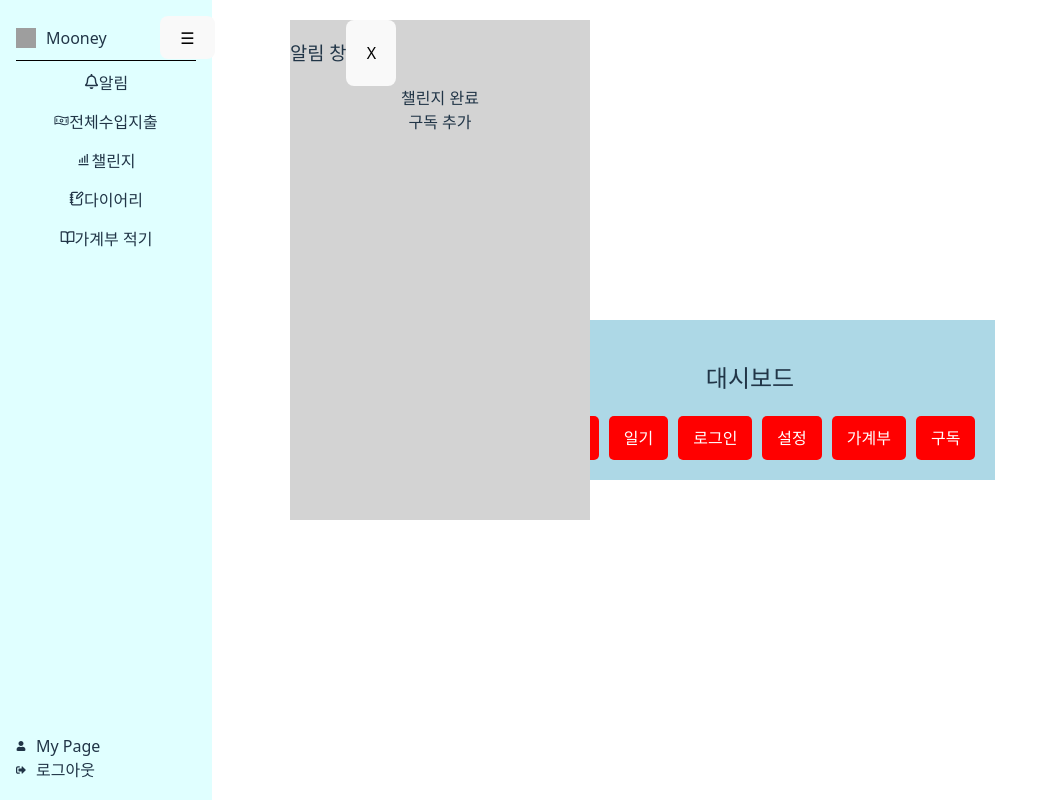
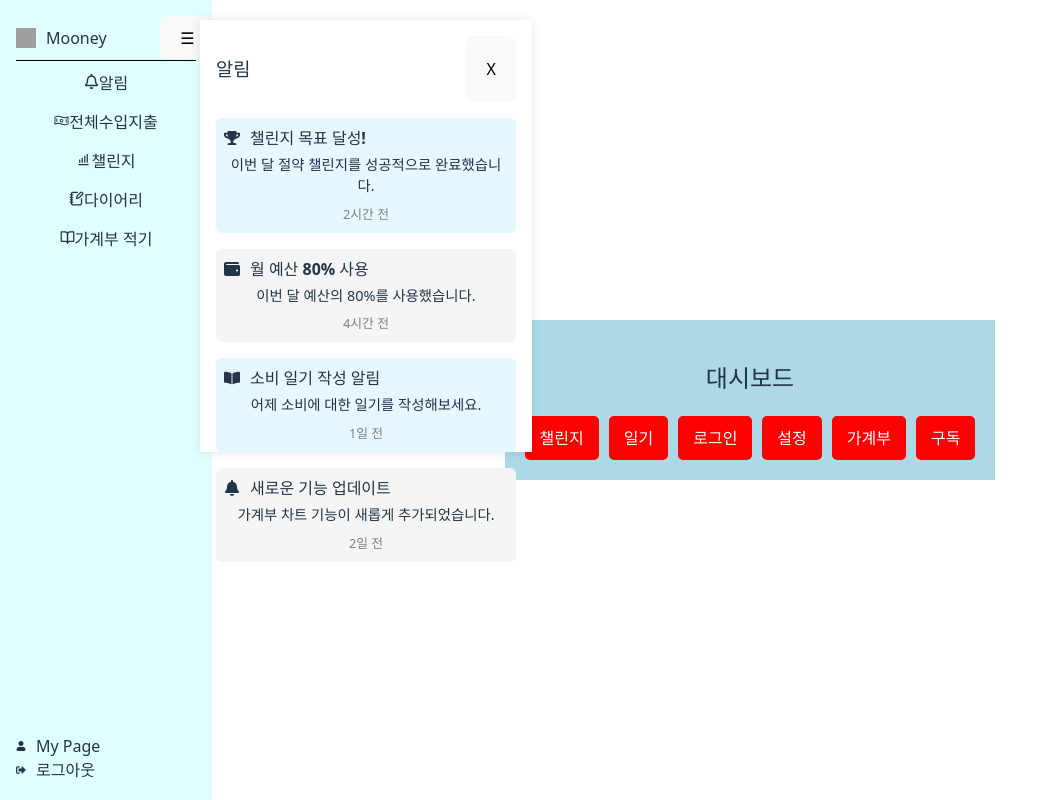
Before and after one commit to NSHkw/solmooneyfrontend, a React (Vite) app: page / in a window 1280 px wide. Both pictures are taken after a click on the element "알림". Shown: the whole page, without its empty margins (0-1042 px from the left). Built offline with nearby package versions, Linux system fonts and the light colour scheme; grey boxes are pictures that could not be loaded.

Commit message:
fix: sidebar notificationpanel update only feat no css

```diff
--- a/src/components/NotificationPanel.jsx
+++ b/src/components/NotificationPanel.jsx
@@ -1,11 +1,11 @@
+// src/components/NotificationPanel.jsx
 import { useNavigate } from 'react-router-dom';
-import { ROUTES } from '@route/routes.js';
-import { FaTimes, FaBell, FaTrophy, FaWallet, FaBookOpen } from 'react-icons/fa';
+import { FaBell, FaBookOpen, FaTrophy, FaWallet } from 'react-icons/fa';
+import { ROUTES } from '@route/routes';
 
-const NotificationPanel = ({ onClose }) => {
+const NotificationPanel = ({ onClose, notificationRef }) => {
   const navigate = useNavigate();
 
-  // 알림 mock 데이터
   const mockNotifications = [
     {
       id: 1,
@@ -22,7 +22,7 @@
       type: 'expense',
       icon: FaWallet,
       title: '월 예산 80% 사용',
-      message: '이번 달 예산의 80%를 사용했습니다. 지출을 확인해보세요.',
+      message: '이번 달 예산의 80%를 사용했습니다.',
       time: '4시간 전',
       path: ROUTES.ACCOUNT_BOOK,
       isRead: true,
@@ -49,17 +49,56 @@
     },
   ];
 
-  const HandleNotificationClick = (notification) => {
-    navigate(notification.path);
-    onClose();
-  };
+  return (
+    <div
+      ref={notificationRef}
+      style={{
+        position: 'fixed',
+        top: '20px',
+        left: '200px',
+        width: '300px',
+        height: '400px',
+        backgroundColor: 'white',
+        boxShadow: '0 0 10px rgba(0,0,0,0.1)',
+        zIndex: 1000,
+        padding: '1rem',
+      }}
+    >
+      <div style={{ display: 'flex', justifyContent: 'space-between', marginBottom: '1rem' }}>
+        <h3>알림</h3>
+        <button onClick={onClose}>X</button>
+      </div>
 
-  const HandleMarkAllAsRead = () => {
-    console.log('모든 알림을 읽음 처리');
-  };
-
-  return <div onClick={onClose}></div>
-  <div></div>
+      <div>
+        {mockNotifications.map((item) => {
+          const Icon = item.icon;
+          return (
+            <div
+              key={item.id}
+              onClick={() => {
+                navigate(item.path);
+                onClose();
+              }}
+              style={{
+                marginBottom: '1rem',
+                padding: '0.5rem',
+                backgroundColor: item.isRead ? '#f5f5f5' : '#e6f7ff',
+                cursor: 'pointer',
+                borderRadius: '6px',
+              }}
+            >
+              <div style={{ display: 'flex', alignItems: 'center', gap: '10px' }}>
+                <Icon size={16} />
+                <strong>{item.title}</strong>
+              </div>
+              <p style={{ margin: '4px 0', fontSize: '0.9rem' }}>{item.message}</p>
+              <span style={{ fontSize: '0.8rem', color: 'gray' }}>{item.time}</span>
+            </div>
+          );
+        })}
+      </div>
+    </div>
+  );
 };
 
 export default NotificationPanel;
--- a/src/components/Sidebar.jsx
+++ b/src/components/Sidebar.jsx
@@ -7,6 +7,7 @@
 import { FiBookOpen } from 'react-icons/fi';
 import { LuNotebookPen } from 'react-icons/lu';
 import { useState } from 'react';
+import NotificationPanel from '@components/NotificationPanel';
 
 const Sidebar = ({
   isOpen,
@@ -143,6 +144,10 @@
 
       {/* 알림창 */}
       {isNotificationPanelOpen && (
+        <NotificationPanel onClose={onCloseNotification} notificationRef={notificationRef} />
+      )}
+
+      {/* {isNotificationPanelOpen && (
         <div
           ref={notificationRef}
           style={{
@@ -155,13 +160,11 @@
             zIndex: 100,
           }}
         >
-          {/* 헤더 */}
           <div style={{ display: 'flex' }}>
             <h3>알림 창</h3>
             <button onClick={onCloseNotification}>X</button>
           </div>
 
-          {/* 알림 내용 */}
           <div
             onClick={() => {
               navigate(ROUTES.CHALLENGE);
@@ -185,7 +188,7 @@
             구독 추가
           </div>
         </div>
-      )}
+      )} */}
     </>
   );
 };
```
